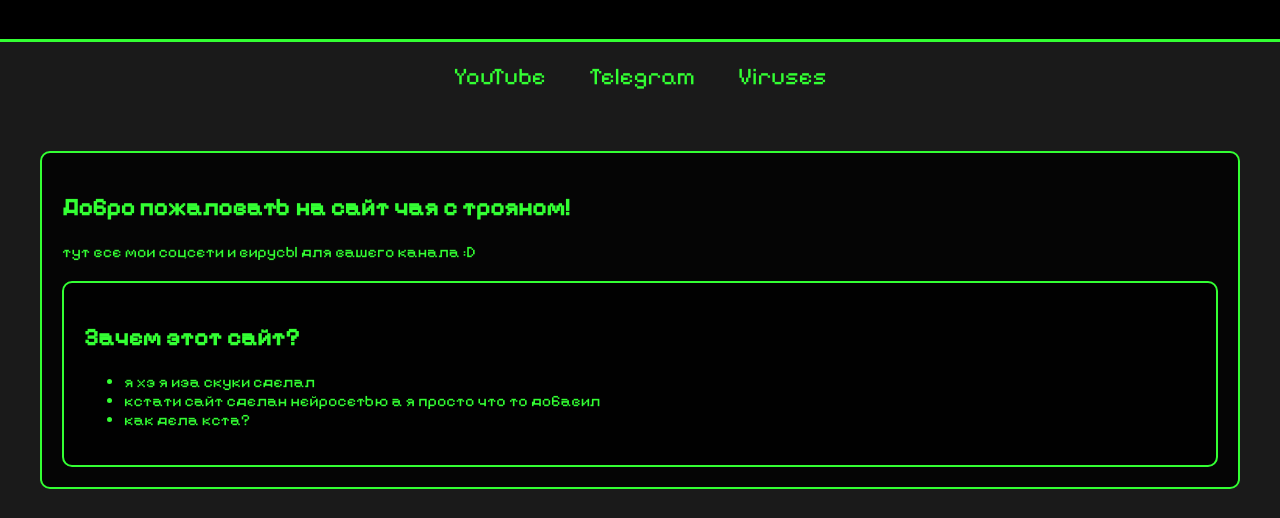
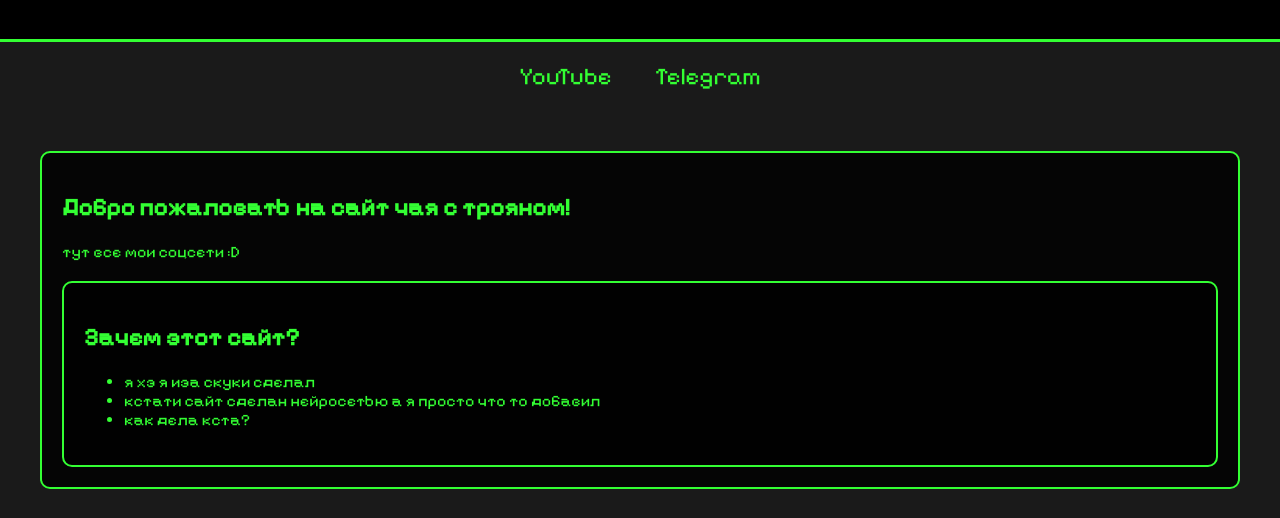
Before and after one commit to teawithtrojan/-, a plain HTML site: page index.html in a window 1280 px wide. Shown: the part 282-800 px from the top of the page. Drawn offline with Linux system fonts and the light colour scheme.

Commit message:
Update index.html

```diff
--- a/index.html
+++ b/index.html
@@ -79,20 +79,19 @@
 </head>
 <body>
   <header>
-    <img class="logo" src="https://i.ibb.co/wp8nqtY/channels4-profile.png" alt="Trojan Tea Logo - A stylized circular emblem with crossed lines and text" width="200" height="200">
+    <img class="logo" src="https://i.ibb.co/wp8nqtY/channels4-profile.png" alt="Meow" width="200" height="200">
     <h1 class="glitch-effect">чай с трояном ее</h1>
   </header>
 
   <nav>
     <a href="https://www.youtube.com/@Чай_сТрояном" target="_blank">YouTube</a>
     <a href="https://t.me/teawithtrojan" target="_blank">Telegram</a>
-    <a href="https://t.me/teawithtrojan/192" class="glitch-effect">Viruses</a>
   </nav>
 
   <div class="container">
     <div class="content">
       <h2>Добро пожаловать на сайт чая с трояном!</h2>
-      <p>тут все мои соцсети и вирусы для вашего канала :D</p>
+      <p>тут все мои соцсети :D</p>
 
       <div id="viruses" class="content">
         <h2>Зачем этот сайт?</h2>
```
